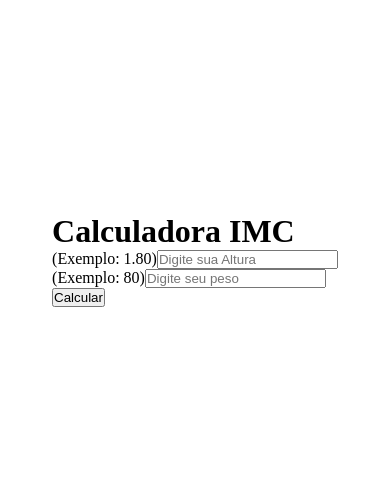
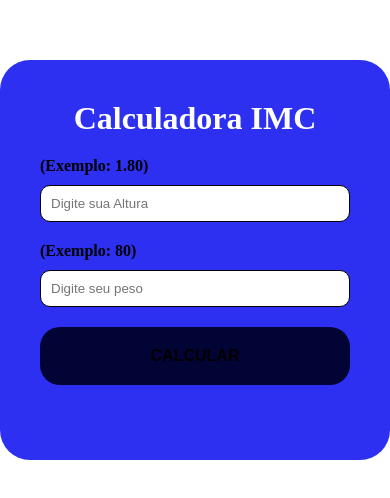
Before and after one commit to Ronaldoxor/projeto-imc-react, a React (Vite) app: page / in a window 390 px wide. Shown: the part 162-660 px from the top of the page. Built offline with nearby package versions, Linux system fonts and the light colour scheme.

Commit message:
Finalizando a estilização

```diff
--- a/src/css/estilo.css
+++ b/src/css/estilo.css
@@ -0,0 +1,60 @@
+.box{
+    display:flex;
+    flex-direction:column;
+    background:var(--bgColor2);
+    width: 400px;
+    height: 400px;
+    border-radius: 30px;
+    padding:40px;
+}
+form{
+    display:flex;
+    flex-direction:column;
+}
+
+.span{
+    font-size:12px;
+    font-weight:700;
+}
+label{
+    display:block;
+    margin-bottom:10px;
+    font-weight:600;
+}
+
+input{
+    width:100%;
+    padding:10px;
+    border-radius:10px;
+    border:1px solid var(--fontColor2);
+    outline-color:var(--fontColor1);
+    margin-bottom:20px;
+}
+
+button{
+    border:none;
+    padding:20px;
+    border-radius:20px;
+    background:var(--bgColor1);
+    color:(--bgColor3);
+    font-size:1rem;
+    text-transform:uppercase;
+    margin-top:20px;
+    font-weight: 700;
+}
+
+button:hover{
+    background:var(--bgColor3);
+    color:var(--bgColor1);
+}
+
+/* responsividade */
+@media (max-width:500px){
+    .box{
+        width:100%;
+    }
+    button{
+        margin-top:0;
+        width:100%;
+    }
+}
--- a/src/css/header.css
+++ b/src/css/header.css
@@ -0,0 +1,8 @@
+.header{
+    text-align:center;
+    margin-bottom:20px;
+    color:var(--fontColor1);
+}
+.header:hover{
+    text-decoration:underline;
+}
--- a/src/css/resultado.css
+++ b/src/css/resultado.css
@@ -0,0 +1,40 @@
+.resultado{
+    margin-top:20px;
+    width:400px;
+    padding:10px;
+    text-align:center;
+    background:var(--bgColor1);
+    color:var(--fontColor1);
+    border-radius:20px;
+}
+.imcSpan{
+    color:var(--fontColor1);
+    font-size:1.9rem;
+    padding:5px;
+}
+.tabela{
+    background:var(--bgColor1);
+    color:var(--fontColor1);
+    margin-top:30px;
+    width:400px;
+    padding:15px;
+    text-align:center;
+    border-spacing:0;
+    border-radius:20px;
+}
+.tabelaHeader th{
+    border-bottom:2px solid var(--fontColor1);
+    padding:10px;
+}
+
+.tabelaBody tr td{
+    padding-top:10px;
+}
+
+/* responsividade */
+
+@media (max-wdith:500px){
+    .tabela,.resultado{
+        width:100%;
+    }
+}
```
